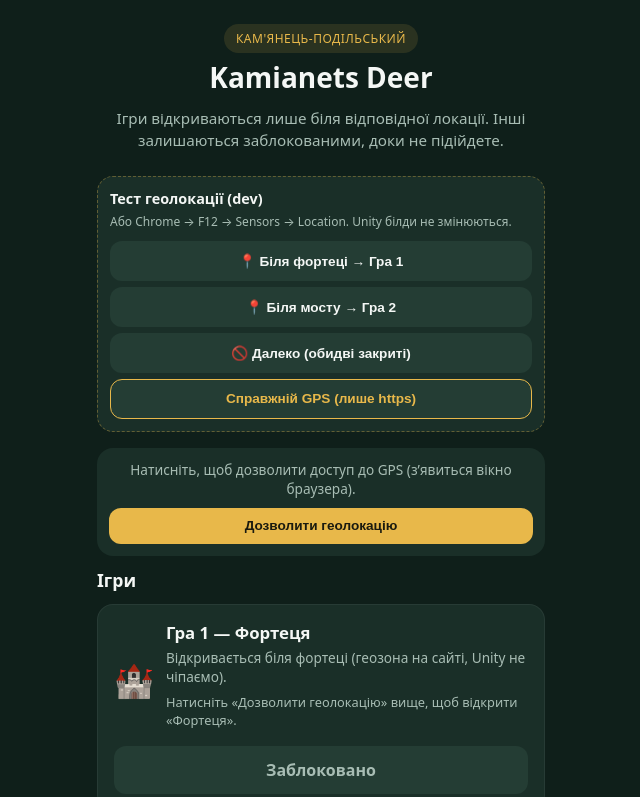
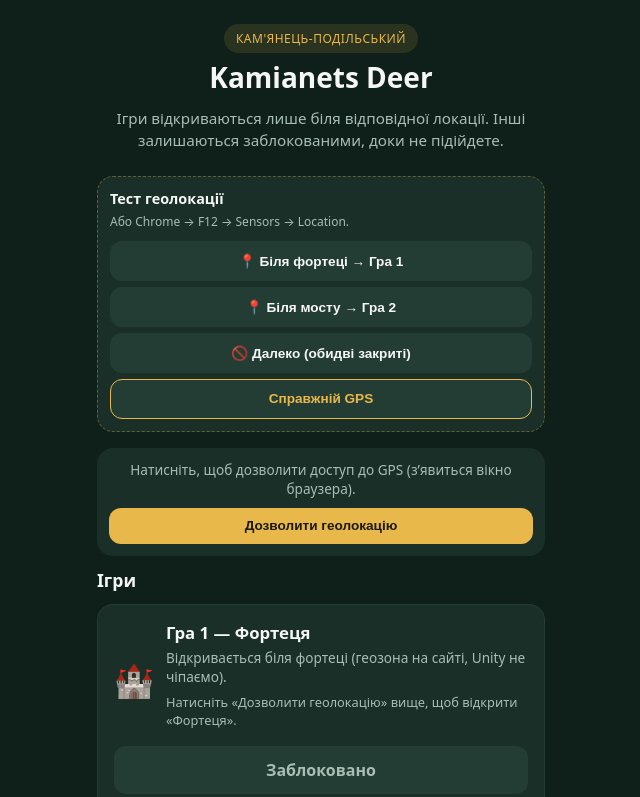
Before and after one commit to iddoll/Kamianets_Deer, a React (Vite) app: page / in a window 1280 px wide. Shown: the top 797 px of the page, without its empty margins (319-959 px from the left). Built offline with nearby package versions, Linux system fonts and the light colour scheme; no server answers.

Commit message:
Add change geo buttons

```diff
--- a/src/components/GeoDevPanel.tsx
+++ b/src/components/GeoDevPanel.tsx
@@ -1,31 +1,34 @@
 import { useGeo } from "../context/GeoContext";
 import type { GeoMockPreset } from "../geo/mock";
+import { isGeoTestMode } from "../geo/testMode";
 
 const PRESETS: { id: GeoMockPreset; label: string }[] = [
   { id: "fortress", label: "📍 Біля фортеці → Гра 1" },
   { id: "bridge", label: "📍 Біля мосту → Гра 2" },
   { id: "far", label: "🚫 Далеко (обидві закриті)" },
-  { id: "off", label: "Справжній GPS (лише https)" },
+  { id: "off", label: "Справжній GPS" },
 ];
 
-/** Лише в режимі npm run dev */
 export default function GeoDevPanel() {
   const { mockPreset, setMockPreset, coords, isMocked, insecureContext } = useGeo();
 
-  if (!import.meta.env.DEV) return null;
+  if (!isGeoTestMode()) return null;
 
   const prominent = insecureContext && mockPreset === "off";
+  const onLiveSite = !import.meta.env.DEV;
 
   return (
     <section
       className={`geo-dev ${prominent ? "geo-dev--prominent" : ""}`}
       aria-label="Тест геолокації"
     >
-      <h3>{insecureContext ? "Тест локації (натисніть тут)" : "Тест геолокації (dev)"}</h3>
+      <h3>{insecureContext ? "Тест локації (натисніть тут)" : "Тест геолокації"}</h3>
       <p className="geo-dev__hint">
-        {insecureContext
-          ? "На http:// це єдиний спосіб перевірити відкриття ігор на телефоні без поїздки в Кам’янець."
-          : "Або Chrome → F12 → Sensors → Location. Unity білди не змінюються."}
+        {onLiveSite
+          ? "Режим тесту на GitHub Pages (?test=1). Симулює перебування біля фортеці / мосту."
+          : insecureContext
+            ? "На http:// це єдиний спосіб перевірити ігри на телефоні без поїздки в Кам’янець."
+            : "Або Chrome → F12 → Sensors → Location."}
       </p>
       <div className="geo-dev__buttons">
         {PRESETS.map((p) => (
--- a/src/components/GeoStatusBar.tsx
+++ b/src/components/GeoStatusBar.tsx
@@ -1,4 +1,5 @@
 import { formatDistance, useGeo } from "../context/GeoContext";
+import { isGeoTestMode } from "../geo/testMode";
 
 export default function GeoStatusBar() {
   const {
@@ -16,7 +17,7 @@ export default function GeoStatusBar() {
     return <p className="geo-status geo-status--loading">Визначаємо ваше місцезнаходження…</p>;
   }
 
-  if (insecureContext && !isMocked && import.meta.env.DEV) {
+  if (insecureContext && !isMocked && isGeoTestMode()) {
     return (
       <div className="geo-status geo-status--info">
         <p>
@@ -85,7 +86,7 @@ export function GeoLockMessage({
   const { insecureContext, isMocked } = useGeo();
 
   if (distanceM === null) {
-    if (insecureContext && !isMocked && import.meta.env.DEV) {
+    if (insecureContext && !isMocked && isGeoTestMode()) {
       return (
         <p className="game-card__geo">
           Оберіть «Біля фортеці» / «Біля мосту» у жовтому блоці <strong>Тест локації</strong> вище.
--- a/src/context/GeoContext.tsx
+++ b/src/context/GeoContext.tsx
@@ -26,6 +26,7 @@ import {
   geolocationBlockedReason,
   isGeoInsecureContext,
 } from "../geo/permissions";
+import { isGeoTestMode } from "../geo/testMode";
 
 export type GameGeoStatus = {
   unlocked: boolean;
@@ -60,7 +61,7 @@ export function GeoProvider({ children }: { children: ReactNode }) {
   );
   const watchIdRef = useRef<number | null>(null);
 
-  const isMocked = import.meta.env.DEV && mockPreset !== "off";
+  const isMocked = isGeoTestMode() && mockPreset !== "off";
 
   const clearWatch = useCallback(() => {
     if (watchIdRef.current !== null) {
@@ -101,7 +102,7 @@ export function GeoProvider({ children }: { children: ReactNode }) {
   }, [clearWatch]);
 
   const requestGeolocation = useCallback(() => {
-    if (import.meta.env.DEV && mockPreset !== "off") {
+    if (isGeoTestMode() && mockPreset !== "off") {
       setCoords(getMockCoordinates(mockPreset));
       setNeedsPermission(false);
       setError(null);
@@ -193,7 +194,7 @@ export function GeoProvider({ children }: { children: ReactNode }) {
       return;
     }
 
-    if (import.meta.env.DEV && mockPreset !== "off") {
+    if (isGeoTestMode() && mockPreset !== "off") {
       setCoords(getMockCoordinates(mockPreset));
       setNeedsPermission(false);
       return;
--- a/src/geo/mock.ts
+++ b/src/geo/mock.ts
@@ -1,5 +1,6 @@
 import type { Coordinates } from "./distance";
 import { GAME_ZONES } from "../config/locations";
+import { isGeoTestMode } from "./testMode";
 
 export const GEO_MOCK_STORAGE_KEY = "kamianets-deer-geo-mock";
 
@@ -21,7 +22,7 @@ export function getMockCoordinates(preset: GeoMockPreset): Coordinates | null {
 }
 
 export function readMockPreset(): GeoMockPreset {
-  if (!import.meta.env.DEV) return "off";
+  if (!isGeoTestMode()) return "off";
   const raw = localStorage.getItem(GEO_MOCK_STORAGE_KEY);
   if (raw === "fortress" || raw === "bridge" || raw === "far" || raw === "off") {
     return raw;
--- /dev/null
+++ b/src/geo/testMode.ts
@@ -0,0 +1,6 @@
+/** Тестові кнопки геолокації: завжди в npm run dev, на сайті — з ?test=1 у URL */
+export function isGeoTestMode(): boolean {
+  if (import.meta.env.DEV) return true;
+  if (typeof window === "undefined") return false;
+  return new URLSearchParams(window.location.search).get("test") === "1";
+}
```
Also changed, not shown: 1 other file (tests, documents, lock files or other folders).
